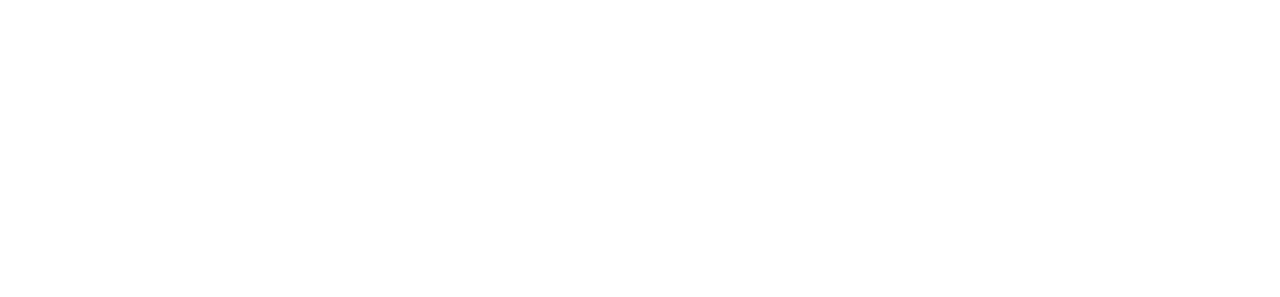
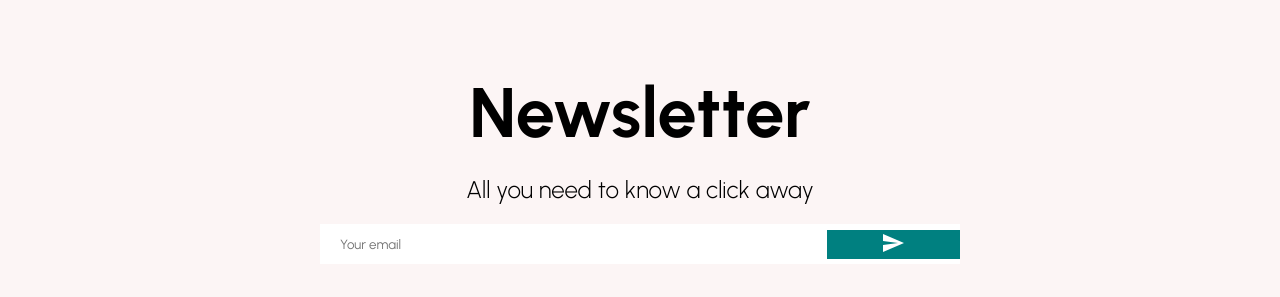
Before and after one commit to GonzaloCalleriza/react-mern-ecommerce, a React (Create React App) app: page / in a window 1280 px wide. Shown: the part 2329-2626 px from the top of the page. Before the commit the page ends 2256 px from the top, so only its background shows below. Built offline with nearby package versions, Linux system fonts and the light colour scheme.

Commit message:
Finished structure for Newsletter registration

```diff
--- /dev/null
+++ b/src/components/Newsletter.jsx
@@ -0,0 +1,63 @@
+import { Send } from '@material-ui/icons';
+import React from 'react';
+import styled from 'styled-components';
+
+const Container = styled.div`
+    height: 60vh;
+    background-color: #fcf5f5;
+    display: flex;
+    align-items: center;
+    justify-content: center;
+    flex-direction: column;
+`;
+
+const Title = styled.h1`
+    font-size: 70px;
+    margin-bottom: 20px;
+`;
+
+const Description = styled.div`
+    font-size: 24px;
+    font-weight: 300;
+    margin-bottom: 20px;
+`;
+
+const InputContainer = styled.div`
+    width: 50%;
+    height: 40px;
+    background-color: white;
+    display: flex;
+    justify-content: space-between;
+    align-items: center;
+    bored: 1px solid lightgrey;
+`;
+
+const Input = styled.input`
+    border: none;
+    flex: 8;
+    padding-left: 20px;
+`;
+
+const Button = styled.button`
+    flex: 2;
+    border: none;
+    background-color: teal;
+    color: white;
+`;
+
+const Newsletter = () => {
+    return (
+        <Container>
+            <Title>Newsletter</Title>
+            <Description>All you need to know a click away</Description>
+            <InputContainer>
+                <Input placeholder="Your email"/>
+                <Button>
+                    <Send />
+                </Button>
+            </InputContainer>
+        </Container>
+    );
+}
+
+export default Newsletter;
--- a/src/pages/Home.jsx
+++ b/src/pages/Home.jsx
@@ -4,6 +4,7 @@
 import Navbar from '../components/Navbar';
 import Products from '../components/Products';
 import Slider from '../components/Slider';
+import Newsletter from '../components/Newsletter';
 
 const Home = () => {
     return (
@@ -13,6 +14,7 @@
             <Slider />
             <Categories />
             <Products />
+            <Newsletter />
         </div>
     );
 }
```
